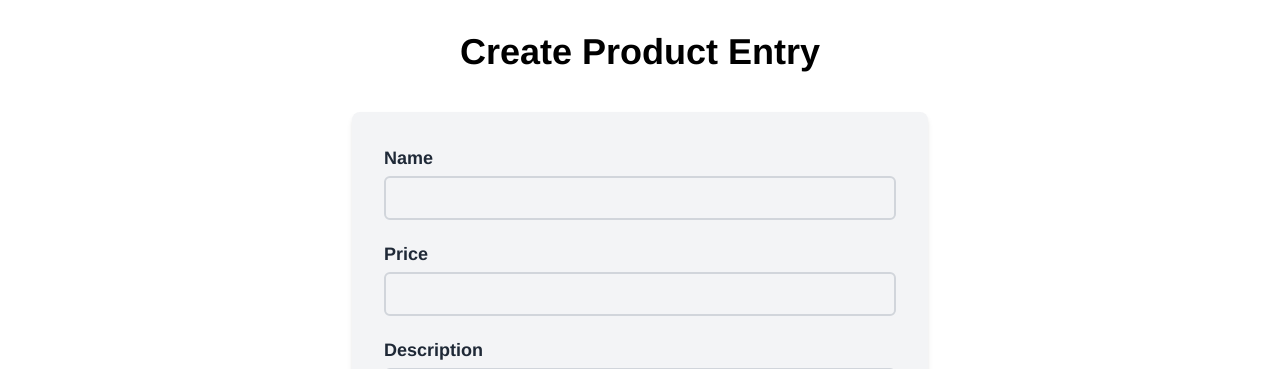
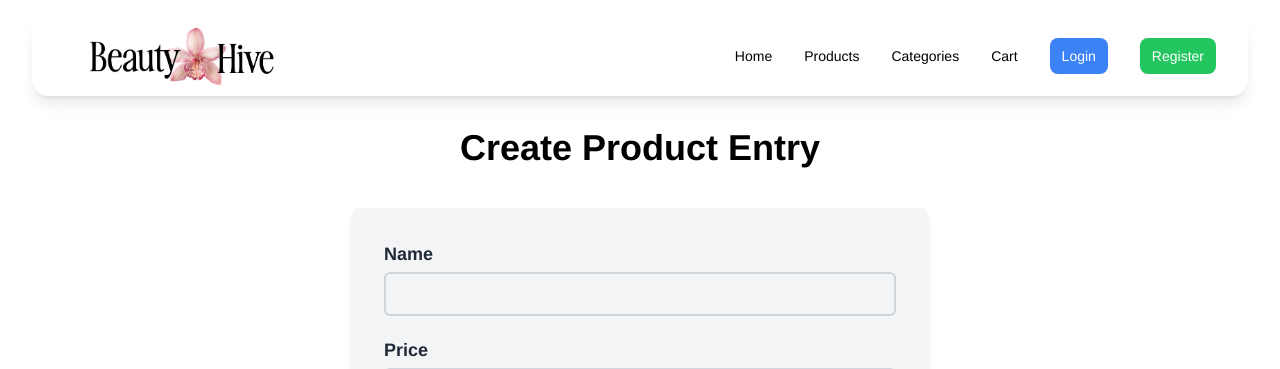
Before and after one commit to dhaniatiara/beauty-hive, a Django app: page /create-product-entry in a window 1280 px wide. Shown: the top 369 px of the page. Run offline with Django 5.2, Linux system fonts and the light colour scheme; some libraries are stand-ins or nearby versions.

Commit message:
modified design

```diff
--- a/main/templates/card_product.html
+++ b/main/templates/card_product.html
@@ -1,4 +1,4 @@
-<div class="desc-box bg-gray-100 shadow-md rounded-lg overflow-hidden w-80">
+<div class="desc-box bg-gray-100 shadow-md rounded-lg overflow-hidden w-80 transition-transform transform hover:-translate-y-2 hover:shadow-xl">
     <div class="image-box bg-cover bg-center h-40" style="background-image: url('{{ product_entry.image_url|default:"https://www.rhodeskin.com/cdn/shop/files/feature-ribbon_1800x.jpg?v=1712794882" }}')"></div>
     <div class="product-title text-lg font-bold p-4">{{ product_entry.name }}</div>
     <div class="product-details px-4 pb-4">
--- a/main/templates/create_product_entry.html
+++ b/main/templates/create_product_entry.html
@@ -3,7 +3,8 @@
 {% block content %}
 
 <div class="bg-white min-h-screen">
-    <h1 class="text-4xl font-bold text-center mt-8">Create Product Entry</h1>
+    {% include 'navbar.html' %}
+    <h1 class="text-4xl font-bold text-center mt-32">Create Product Entry</h1>
 
     <form method="POST" class="max-w-xl mx-auto mt-10 bg-gray-100 p-8 rounded-lg shadow-md">
         {% csrf_token %}
--- a/main/templates/edit_product.html
+++ b/main/templates/edit_product.html
@@ -5,7 +5,8 @@
 {% block content %}
 
 <div class="bg-white min-h-screen">
-    <h1 class="text-4xl font-bold text-center mt-8">Edit Product</h1>
+    {% include 'navbar.html' %}
+    <h1 class="text-4xl font-bold text-center mt-32">Edit Product</h1>
 
     <!-- Edit Product Form -->
     <form method="POST" class="max-w-xl mx-auto mt-10 bg-gray-100 p-8 rounded-lg shadow-md">
--- a/templates/navbar.html
+++ b/templates/navbar.html
@@ -1,14 +1,16 @@
+{%load static%}
 <nav class="fixed top-4 left-1/2 transform -translate-x-1/2 w-[95%] max-w-7xl z-50 bg-white shadow-lg rounded-2xl">
     <div class="px-4 sm:px-6 lg:px-8">
       <div class="flex justify-between items-center h-20">
         <div class="flex items-center">
-          <h1 class="text-lg font-bold text-black">Beauty Hive</h1>
+          <!-- Replace the text with an image -->
+          <img src="{% static 'images/frame5.png' %}" alt="Beauty Hive Logo" class="h-20">
         </div>
         <div class="hidden md:flex space-x-8 items-center">
-            <a href="#" class="text-sm text-black hover:text-gray-700">Home</a>
-            <a href="#" class="text-sm text-black hover:text-gray-700">Products</a>
-            <a href="#" class="text-sm text-black hover:text-gray-700">Categories</a>
-            <a href="#" class="text-sm text-black hover:text-gray-700">Cart</a>
+            <a href="{% url 'main:show_main' %}" class="text-sm text-black hover:text-gray-700">Home</a>
+            <a href="{% url 'main:show_main' %}" class="text-sm text-black hover:text-gray-700">Products</a>
+            <a href="{% url 'main:show_main' %}" class="text-sm text-black hover:text-gray-700">Categories</a>
+            <a href="{% url 'main:show_main' %}" class="text-sm text-black hover:text-gray-700">Cart</a>
 
           {% if user.is_authenticated %}
             <span class="text-sm text-black">Welcome, {{ user.username }}</span>
```
Also changed, not shown: main/templates/main.html (+6 -5 lines), db.sqlite3, static/images/frame10.png (added), static/images/frame5.png (added), static/images/main.png (added).
